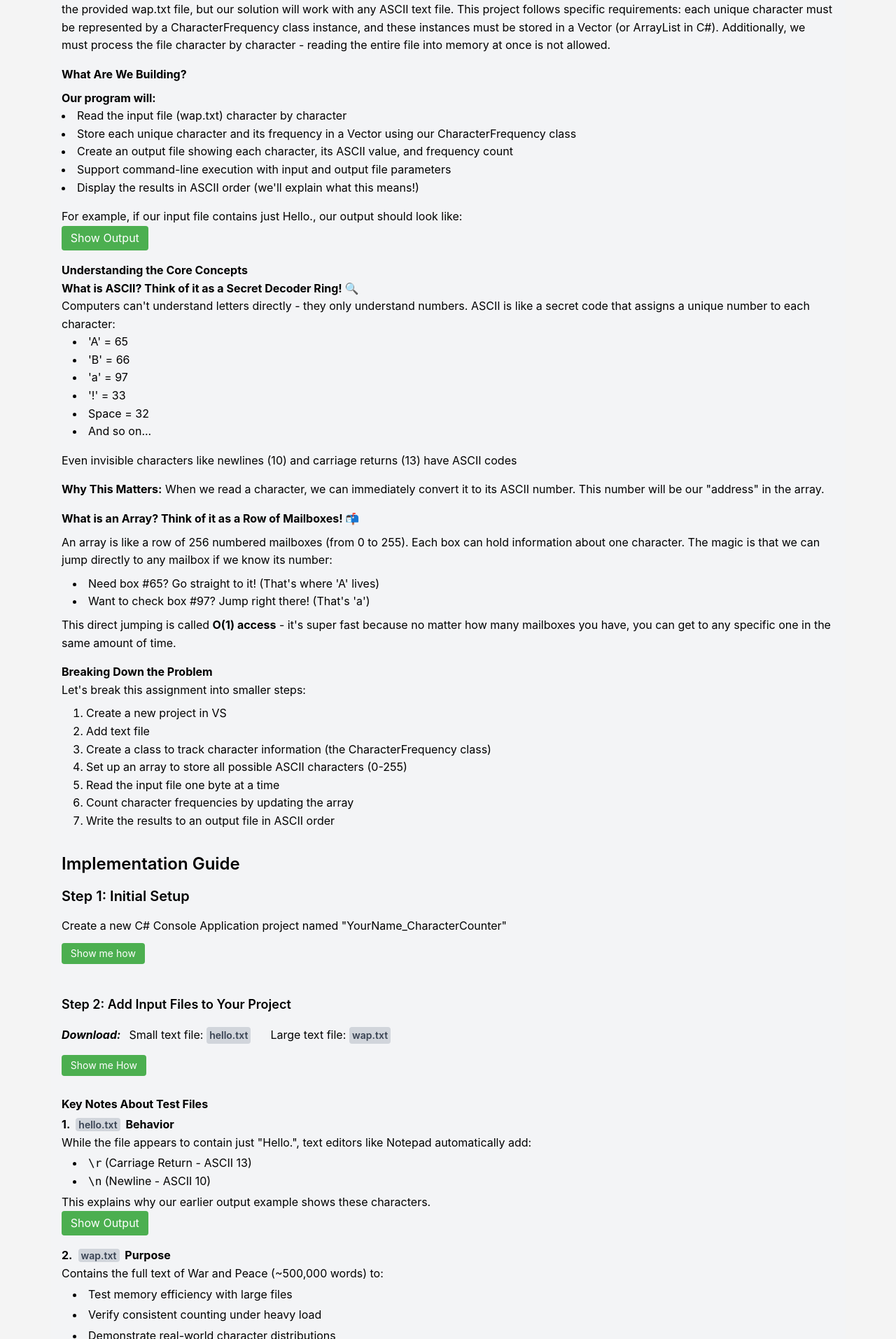
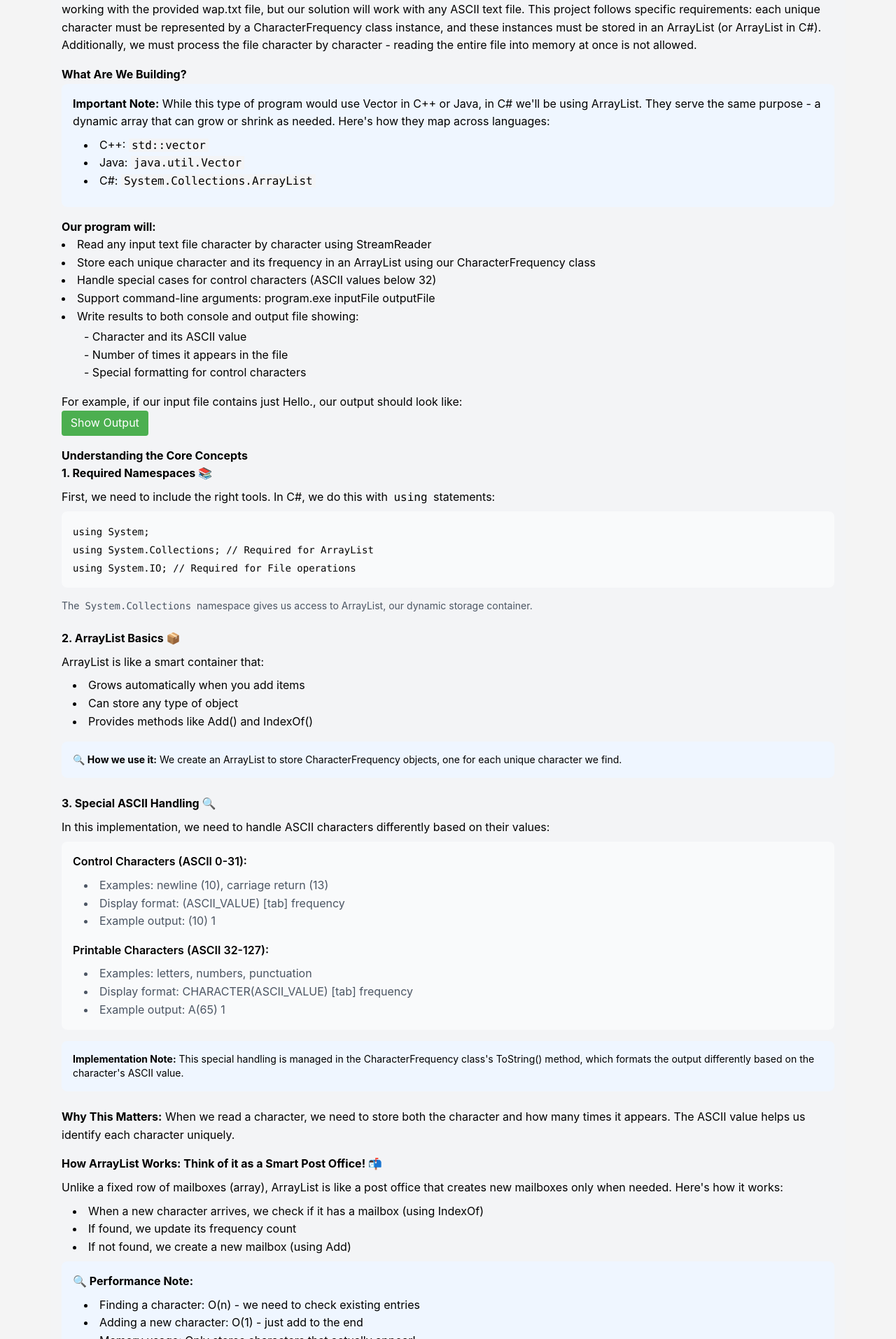
Before and after one commit to jengerred/C-Sharp-Character-Counter---Vector, a Next.js app: page / in a window 1280 px wide. Shown: the part 206-2120 px from the top of the page at 70% size. Built offline with nearby package versions, Linux system fonts and the light colour scheme; no server answers; the database is empty.

Commit message:
Updated core concepts section with ArrayList implementation details and improved ASCII handling explanation

```diff
--- a/src/pages/index.tsx
+++ b/src/pages/index.tsx
@@ -169,24 +169,38 @@ export default function Home() {
       </Head>
 
       <main>
-        <h1 className="text-3xl font-bold mb-6">Character Counter Using Vectors: A Complete Beginner's Guide</h1>
+        <h1 className="text-3xl font-bold mb-6">Character Counter Using ArrayList: A Complete Beginner's Guide</h1>
 
         <section className="mb-6">
           <h2 className="text-2xl font-semibold mb-4">Introduction: The Character Counting Challenge</h2>
           <div className="bg-gray-100 p-4 rounded-lg">
-            <p className="mb-4">In this tutorial, we'll build a program that reads an ASCII text file and counts the frequency of each character using a Vector data structure. Unlike our previous array-based solution, we'll use a more dynamic approach with Vectors, which can grow and shrink as needed. We'll be working with the provided wap.txt file, but our solution will work with any ASCII text file.
+            <p className="mb-4">In this tutorial, we'll build a program that reads an ASCII text file and counts the frequency of each character using an ArrayList data structure. Unlike our previous array-based solution, we'll use a more dynamic approach with ArrayList, which can grow and shrink as needed. We'll be working with the provided wap.txt file, but our solution will work with any ASCII text file.
 
-This project follows specific requirements: each unique character must be represented by a CharacterFrequency class instance, and these instances must be stored in a Vector (or ArrayList in C#). Additionally, we must process the file character by character - reading the entire file into memory at once is not allowed.
+This project follows specific requirements: each unique character must be represented by a CharacterFrequency class instance, and these instances must be stored in an ArrayList (or ArrayList in C#). Additionally, we must process the file character by character - reading the entire file into memory at once is not allowed.
 </p>
 
             <h3 className="font-bold mt-4">What Are We Building?</h3>
+            <div className="bg-blue-50 p-4 rounded-lg mb-4">
+              <p className="mb-2"><strong>Important Note:</strong> While this type of program would use Vector in C++ or Java, in C# we'll be using ArrayList. They serve the same purpose - a dynamic array that can grow or shrink as needed. Here's how they map across languages:</p>
+              <ul className="list-disc list-inside mb-2 pl-4">
+                <li>C++: <code className="bg-gray-100 px-1">std::vector</code></li>
+                <li>Java: <code className="bg-gray-100 px-1">java.util.Vector</code></li>
+                <li>C#: <code className="bg-gray-100 px-1">System.Collections.ArrayList</code></li>
+              </ul>
+            </div>
+
             <h4 className="font-bold mt-2">Our program will:</h4>
             <ol className="list-disc list-inside mb-4">
-              <li>Read the input file (wap.txt) character by character</li>
-              <li>Store each unique character and its frequency in a Vector using our CharacterFrequency class</li>
-              <li>Create an output file showing each character, its ASCII value, and frequency count</li>
-              <li>Support command-line execution with input and output file parameters</li>
-              <li>Display the results in ASCII order (we'll explain what this means!)</li>
+              <li>Read any input text file character by character using StreamReader</li>
+              <li>Store each unique character and its frequency in an ArrayList using our CharacterFrequency class</li>
+              <li>Handle special cases for control characters (ASCII values below 32)</li>
+              <li>Support command-line arguments: program.exe inputFile outputFile</li>
+              <li>Write results to both console and output file showing:</li>
+              <ul className="list-none ml-8 mt-1">
+                <li>- Character and its ASCII value</li>
+                <li>- Number of times it appears in the file</li>
+                <li>- Special formatting for control characters</li>
+              </ul>
             </ol>
 <p>For example, if our input file contains just Hello., our output should look like:</p>
 
@@ -223,37 +237,88 @@ o(111) 1`}
             )}
 
             <h3 className="font-bold mt-2">Understanding the Core Concepts</h3>
-            <p><b>What is ASCII? Think of it as a Secret Decoder Ring! 🔍</b><br />
-Computers can't understand letters directly - they only understand numbers. ASCII is like a secret code that assigns a unique number to each character:
-</p>
-            <ul className="list-disc list-inside pl-4 mb-4">
-              <li>'A' = 65</li>
-              <li>'B' = 66</li>
-              <li>'a' = 97</li>
-              <li>'!' = 33</li>
-              <li>Space = 32</li>
-              <li>And so on...</li>
+
+            <div className="mb-6">
+              <h4 className="font-bold mb-2">1. Required Namespaces 📚</h4>
+              <p className="mb-2">First, we need to include the right tools. In C#, we do this with <code className="bg-gray-100 px-1">using</code> statements:</p>
+              <div className="bg-gray-50 p-4 rounded-lg mb-4">
+                <code className="text-sm">
+                  using System;<br />
+                  using System.Collections; // Required for ArrayList<br />
+                  using System.IO;         // Required for File operations
+                </code>
+              </div>
+              <p className="text-sm text-gray-600 mb-4">The <code className="bg-gray-100 px-1">System.Collections</code> namespace gives us access to ArrayList, our dynamic storage container.</p>
+            </div>
+
+            <div className="mb-6">
+              <h4 className="font-bold mb-2">2. ArrayList Basics 📦</h4>
+              <p className="mb-2">ArrayList is like a smart container that:</p>
+              <ul className="list-disc list-inside pl-4 mb-4">
+                <li>Grows automatically when you add items</li>
+                <li>Can store any type of object</li>
+                <li>Provides methods like Add() and IndexOf()</li>
+              </ul>
+              <div className="bg-blue-50 p-4 rounded-lg mb-4">
+                <p className="text-sm"><strong>🔍 How we use it:</strong> We create an ArrayList to store CharacterFrequency objects, one for each unique character we find.</p>
+              </div>
+            </div>
+
+            <div className="mb-6">
+              <h4 className="font-bold mb-2">3. Special ASCII Handling 🔍</h4>
+              <p className="mb-2">In this implementation, we need to handle ASCII characters differently based on their values:</p>
+              <div className="bg-gray-50 p-4 rounded-lg mb-4">
+                <h5 className="font-semibold mb-2">Control Characters (ASCII 0-31):</h5>
+                <ul className="list-disc list-inside pl-4 mb-2 text-gray-600">
+                  <li>Examples: newline (10), carriage return (13)</li>
+                  <li>Display format: (ASCII_VALUE) [tab] frequency</li>
+                  <li>Example output: (10) 1</li>
+                </ul>
+                <h5 className="font-semibold mb-2 mt-4">Printable Characters (ASCII 32-127):</h5>
+                <ul className="list-disc list-inside pl-4 text-gray-600">
+                  <li>Examples: letters, numbers, punctuation</li>
+                  <li>Display format: CHARACTER(ASCII_VALUE) [tab] frequency</li>
+                  <li>Example output: A(65) 1</li>
+                </ul>
+              </div>
+              <div className="bg-blue-50 p-4 rounded-lg">
+                <p className="text-sm"><strong>Implementation Note:</strong> This special handling is managed in the CharacterFrequency class's ToString() method, which formats the output differently based on the character's ASCII value.</p>
+              </div>
+            </div>
+            <p className="mb-4"><b>Why This Matters:</b> When we read a character, we need to store both the character and how many times it appears. The ASCII value helps us identify each character uniquely.</p>
+            <p className="mt-4 mb-2"><b>How ArrayList Works: Think of it as a Smart Post Office! 📬</b></p>
+            <p className="mb-2">Unlike a fixed row of mailboxes (array), ArrayList is like a post office that creates new mailboxes only when needed. Here's how it works:</p>
+            <ul className="list-disc list-inside pl-4 mb-2">
+              <li>When a new character arrives, we check if it has a mailbox (using IndexOf)</li>
+              <li>If found, we update its frequency count</li>
+              <li>If not found, we create a new mailbox (using Add)</li>
             </ul>
-            <p className="mb-4">Even invisible characters like newlines (10) and carriage returns (13) have ASCII codes</p>
-            <p className="mb-4"><b>Why This Matters:</b> When we read a character, we can immediately convert it to its ASCII number. This number will be our "address" in the array.</p>
-            <p className="mt-4 mb-2"><b>What is an Array? Think of it as a Row of Mailboxes! 📬</b></p>
-            <p className="mb-2">An array is like a row of 256 numbered mailboxes (from 0 to 255). Each box can hold information about one character. The magic is that we can jump directly to any mailbox if we know its number:</p>
-            <ul className="list-disc list-inside pl-4 mb-2">
-              <li>Need box #65? Go straight to it! (That's where 'A' lives)</li>
-              <li>Want to check box #97? Jump right there! (That's 'a')</li>
-            </ul>
-            <p className="mb-4">This direct jumping is called <b>O(1) access</b> - it's super fast because no matter how many mailboxes you have, you can get to any specific one in the same amount of time.</p>
+            <div className="bg-blue-50 p-4 rounded-lg mb-4">
+              <p className="mb-2"><strong>🔍 Performance Note:</strong></p>
+              <ul className="list-disc list-inside pl-4">
+                <li>Finding a character: O(n) - we need to check existing entries</li>
+                <li>Adding a new character: O(1) - just add to the end</li>
+                <li>Memory usage: Only stores characters that actually appear!</li>
+              </ul>
+            </div>
 
             <h3 className="font-bold mt-4">Breaking Down the Problem</h3>
             <p className="mb-2">Let's break this assignment into smaller steps:</p>
             <ol className="list-decimal list-inside pl-4 mb-4">
-              <li>Create a new project in VS</li>
-              <li>Add text file</li>
-              <li>Create a class to track character information (the CharacterFrequency class)</li>
-              <li>Set up an array to store all possible ASCII characters (0-255)</li>
-              <li>Read the input file one byte at a time</li>
-              <li>Count character frequencies by updating the array</li>
-              <li>Write the results to an output file in ASCII order</li>
+              <li>Create a new C# Console Application in Visual Studio</li>
+              <li>Add the required using statements (System.Collections for ArrayList)</li>
+              <li>Create the CharacterFrequency class with proper comparison methods</li>
+              <li>Initialize an ArrayList to store our character data</li>
+              <li>Set up command-line argument handling</li>
+              <li>Read the input file character by character with StreamReader</li>
+              <li>Process each character:
+                <ul className="list-none ml-8 mt-1 text-gray-600">
+                  <li>- Search ArrayList for existing character</li>
+                  <li>- Update frequency if found</li>
+                  <li>- Add new entry if not found</li>
+                </ul>
+              </li>
+              <li>Write results to both console and output file</li>
             </ol>
 
         <section className="mt-8">
@@ -1138,10 +1203,10 @@ a(97)   198124
                 <h3 className="text-xl font-semibold mt-6 mb-3">Whats Next?</h3>
                 <p className="mb-2">Your code isn’t just functional – it’s the foundation of what’s next! With knowledge in ASCII manipulation and data processing, the possibilities are endless.</p>
                 <p className="mb-2 font-semibold">What will you build?</p>
-                <ul className="list-disc list-inside pl-4 mb-4">
-                  <li>A password strength checker (analyzing character diversity)??</li>
-                  <li>A Caesar cipher encoder (shifting ASCII values)??</li>
-                  <li>The possibilities are endless!</li>
+                <ul className="list-none ml-6 mt-1 text-gray-600">
+                  <li>• Format: Character(ASCII) [tab] Frequency</li>
+                  <li>• Example: H(72) [tab] 1</li>
+                  <li>• Special handling for control characters (ASCII values 0-31)</li>
                 </ul>
 
                 <p className="text-center mt-8 text-lg font-semibold">Happy coding! 🚀 Let your array adventures begin!</p>
```
